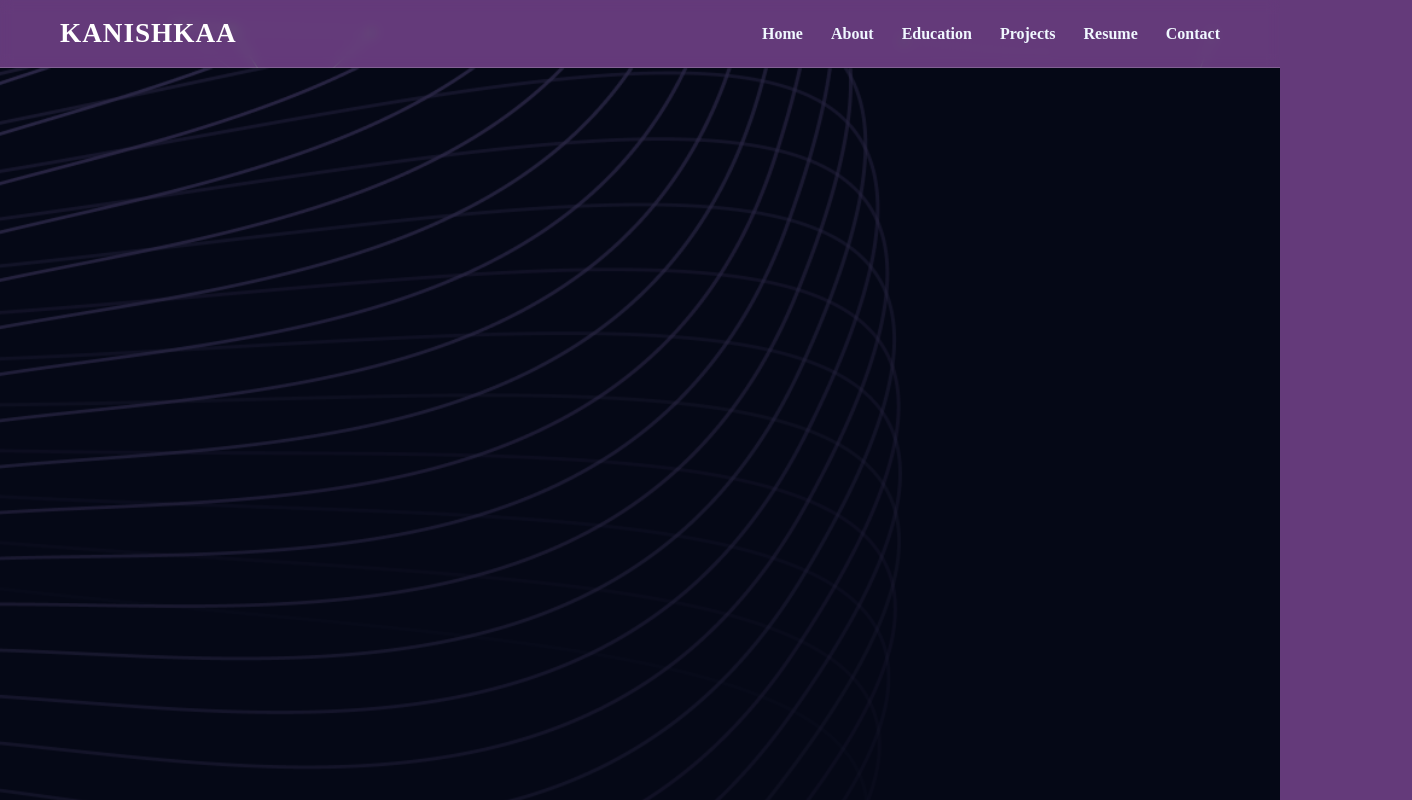
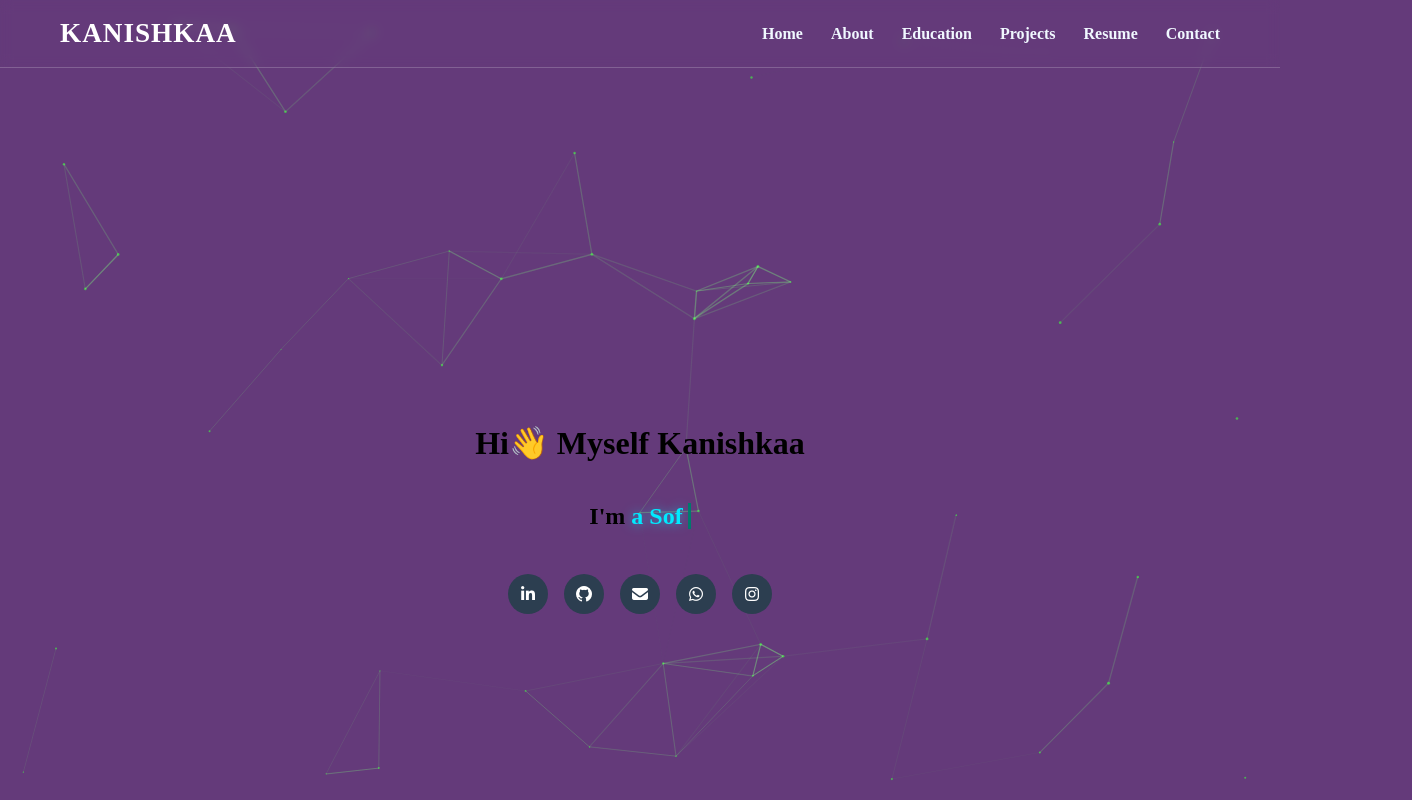
Before and after one commit to Kanishkaa-M/Portfolio, a React (Vite) app in the folder react-app/: page / in a window 1280 px wide. Shown: the top 800 px of the page, 1412 px wide, since content can reach past the window. Built offline with nearby package versions, Linux system fonts and the light colour scheme; a web font is replaced by a local one.

Commit message:
Made some changes in home page

```diff
--- a/react-app/src/pages/Home.jsx
+++ b/react-app/src/pages/Home.jsx
@@ -30,9 +30,7 @@ export default function Home(){
 
   return (
     <main className="home">
-      <div className="profile-container home-profile">
-        <img src={profile} alt="Kanishkaa" className="profile-photo"/>
-      </div>
+
       <h1 className="one">Hi👋 Myself Kanishkaa</h1>
       <h2>I'm <span className="typing" /></h2>
       <div className="social-icons">
--- a/react-app/src/pages/home.css
+++ b/react-app/src/pages/home.css
@@ -1,16 +1,53 @@
+/* src/pages/Home.jsx styles */
 .home {
-  font-size: 20px;
-  padding: 40px 100px;
-  position: relative;
-  background-image: url('../assets/herobg.png');
-  background-size: cover;
-  background-position: center;
-  min-height: 100vh;
-  color: white;
   display: flex;
   flex-direction: column;
   align-items: center;
+  text-align: center;
+  padding: 40px 20px;
+  min-height: 100vh;
   justify-content: center;
+}
+
+.home-profile {
+  margin-bottom: 20px;
+}
+
+/* Existing typing animation styles from style.css */
+.typing {
+  color: #00eaff;
+  text-shadow: 0 0 12px rgba(0, 234, 255, 0.6);
+  font-weight: bold;
+  border-right: 3px solid #00796b;
+  padding-right: 5px;
+  white-space: nowrap;
+  overflow: hidden;
+}
+
+/* Social icons styling */
+.social-icons {
+  margin-top: 24px;
+  display: flex;
+  gap: 16px;
+  flex-wrap: wrap;
+  justify-content: center;
+}
+
+.social-icons a {
+  display: flex;
+  align-items: center;
+  justify-content: center;
+  width: 40px;
+  height: 40px;
+  background-color: #2c3e50;
+  border-radius: 50%;
+  color: #fff;
+  text-decoration: none;
+  transition: background-color 0.3s, color 0.3s;
+}
+
+.social-icons a:hover {
+  background-color: #087ea4;
 }
 
 /* Logo appears first */
@@ -20,15 +57,7 @@
 }
 
 /* Delay Home content to appear after Logo */
-.home-profile,
-.one,
-.typing,
-.social-icons {
-  animation: fadeIn 1s ease-in-out;
-  animation-delay: 2s; /* Delay after Logo animation */
-  opacity: 0;
-  transform: translateY(20px);
-}
+
 
 @keyframes fadeIn {
   to {
```
